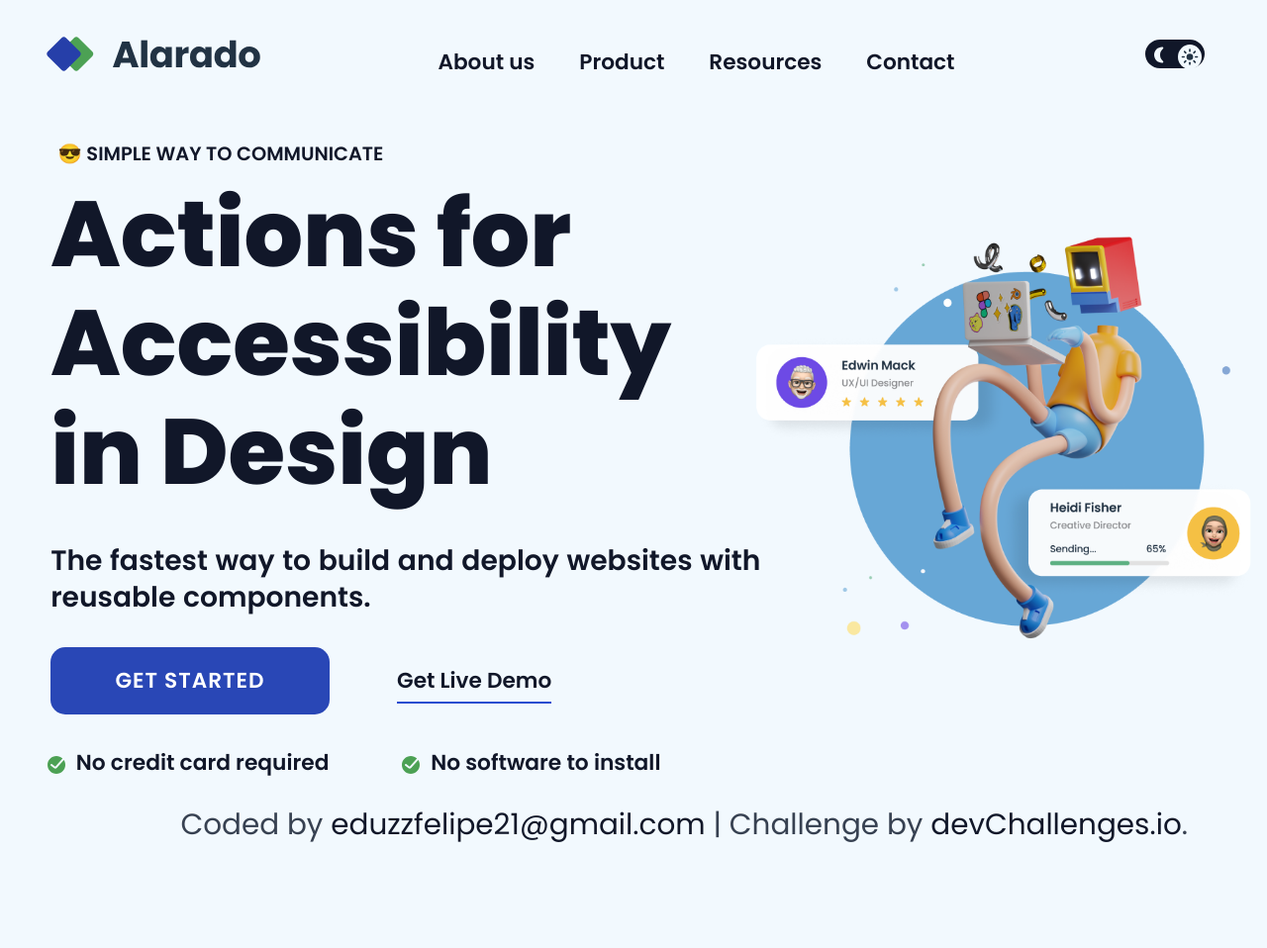
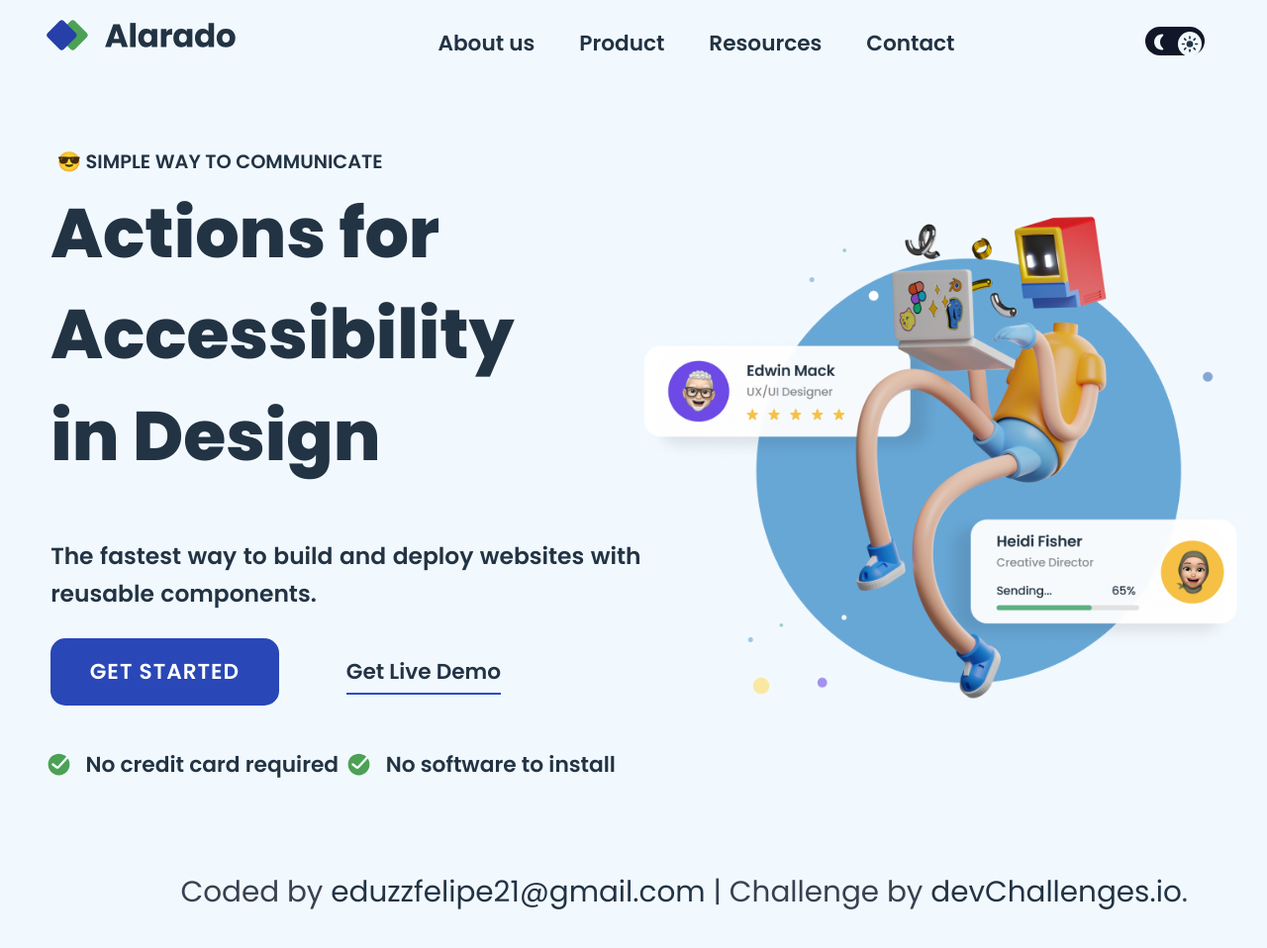
Before and after one commit to EduzzDev/Simple_HomePage, a plain HTML site: page simple-homepage-master/index.html in a window 1280 px wide. Shown: the top 958 px of the page at 99% size. Drawn offline with Linux system fonts and the light colour scheme.

Commit message:
atualizações

```diff
--- a/simple-homepage-master/estilos/style.css
+++ b/simple-homepage-master/estilos/style.css
@@ -996,6 +996,7 @@ body.dark-theme {
     display: none;
   }
 }
+
 /* Responsividade para desktops  */
 @media screen and (min-width: 1000px) and (min-height: 680px) {
   h1,
@@ -1007,20 +1008,23 @@ body.dark-theme {
     left: 4%;
   }
   span {
-    left: -0.5%;
+    left: -0.9dvb;
     font-size: calc(4px + 1.2dvw);
+    position: relative;
+    top: 6dvw;
   }
   h1 {
-    font-size: 7.3dvw;
-    top: 9.5dvb;
-    width: 50%;
-    line-height: 110px;
+    font-size: calc(25px + 3.5dvw);
+    top: 6.5dvw;
+    width: 40%;
+    line-height: 8dvw;
   }
   p {
-    bottom: 28dvw;
-    font-size: 2.2dvw;
-    width: 60%;
-    line-height: 37px;
+    bottom: 33.5dvw;
+    font-weight: 600;
+    font-size: calc(8px + 1.2dvw);
+    width: 50%;
+    line-height: 3dvw;
     word-spacing: 1px;
   }
   br {
@@ -1029,42 +1033,48 @@ body.dark-theme {
   li {
     position: relative;
     font-size: calc(5px + 1.3dvw);
+    top: -1dvw;
     left: 5.5%;
   }
   .logo {
     left: -1.5dvw;
-    top: 2.8dvw;
-    width: 17dvw;
+    top: 1.5dvw;
+    width: 15dvw;
   }
   .hero_img {
-    width: 40dvw;
+    width: 48dvw;
     height: 20%;
-    left: 59dvw;
+    left: 50dvw;
   }
   .theme-button {
     left: 18%;
+    top: -1dvw;
   }
   .btn-start,
   .demo {
-    width: 22%;
+    width: 18%;
     height: 8.5dvb;
-    bottom: 25.5dvw;
+    bottom: 31.5dvw;
     font-size: calc(5px + 1.3dvw);
     margin-right: 5%;
   }
   .features {
     bottom: 0;
   }
+  .done-img {
+    width: 12%;
+    padding-right: 1dvw;
+  }
   .feature-item {
-    top: -23dvw;
+    top: -28.5dvw;
     width: 28%;
     font-size: 1.7dvw;
-    margin-right: 7dvb;
+    margin-right: 0.1dvb;
     margin-left: -3.5dvw;
   }
   .author-info {
     font-size: calc(1dvw + 1.3dvw);
     position: relative;
-    bottom: -2.7dvw;
+    bottom: -4.2dvb;
   }
 }
--- a/simple-homepage-master/index.html
+++ b/simple-homepage-master/index.html
@@ -27,7 +27,6 @@
       }
 
       .author-info {
-        font-size:  calc(1dvw + 1.3dvw);
         text-align: center;
         margin-top: -29%;
         color: rgb(55, 65, 81);
@@ -75,7 +74,6 @@
       <main>
 
         <span>&#128526; simple way to communicate</span>
-
         <!-- Texto Principal da página -->
         <h1>
           Actions for <br />
@@ -125,6 +123,7 @@
       </div>
     </footer>
     <script>
+      // Trava o menu na opção selecionada
       select = (element) => {
         const links = document.querySelectorAll(".menu li a");
         links.forEach((link) => {
@@ -132,6 +131,7 @@
         });
         element.classList.add("active");
       };
+      // Seleção de elementos
       const main = document.querySelector("main");
       const footer = document.querySelector("footer");
       const imgMenu = document.getElementById("img-menu");
@@ -139,6 +139,7 @@
       const buttonToggle = document.querySelector(".theme-button");
       const buttonLiveDemo = document.querySelector(".demo");
       const heroImg = document.querySelector(".hero_img");
+
       function toggleTheme() {
         const body = document.body;
         body.classList.toggle("dark-theme");
@@ -156,6 +157,7 @@
         localStorage.setItem("theme", theme);
         applyThemeStyles(theme);
       }
+      // Função do menu mobile
       function menu() {
         const menu = document.querySelector(".menu");
         const closerMenu = document.querySelector(".closer-menu");
@@ -172,17 +174,13 @@
         menu.style.flexDirection = "column";
         menu.style.alignItems = "center";
         menu.style.justifyContent = "center";
-
-        if (document.body.classList.contains("dark-theme")) {
-          menuButton.style.backgroundColor = "#111729";
-        } else {
-          menuButton.style.backgroundColor = "#f2f9fe";
-        }
+        menuButton.style.backgroundColor = "#f2f9fe";
 
         main.style.bottom = "350px";
         footer.style.bottom = "340px";
         footer.style.position = "relative";
       }
+      // Função para fechar o menu mobile
       function closerMenu() {
         const imgMenu = document.getElementById("img-menu");
         const menu = document.querySelector(".menu");
@@ -198,7 +196,7 @@
         main.style.zIndex = "1";
         footer.style.bottom = "0";
       }
-
+      // Aplica os estilos do tema
       function applyThemeStyles(theme) {
         let chooseColor = document.querySelectorAll(
           "a, span, h1, p, .demo, .feature-item"
@@ -221,7 +219,7 @@
           imgCloser.src = "resources/close-button-white.svg";
           imgMenu.src = "resources/hamburger-button-white.svg";
         } else {
-          chooseColor.forEach((el) => (el.style.color = "#111729"));
+          chooseColor.forEach((el) => (el.style.color = "#223344"));
           moon.src = "resources/Moon_fill_light.svg";
           moon.style.backgroundColor = "transparent";
           sun.src = "resources/Sun_fill.svg";
@@ -233,7 +231,7 @@
           imgMenu.src = "resources/hamburger-button.svg";
         }
       }
-
+      // Carrega o tema salvo no localStorage
       function loadTheme() {
         const theme = localStorage.getItem("theme");
 
@@ -245,8 +243,9 @@
 
         applyThemeStyles(theme);
       }
+      // Evento para carregar o tema ao iniciar a página
+      window.addEventListener("DOMContentLoaded", loadTheme);
 
-      window.addEventListener("DOMContentLoaded", loadTheme);
     </script>
   </body>
 </html>
```
